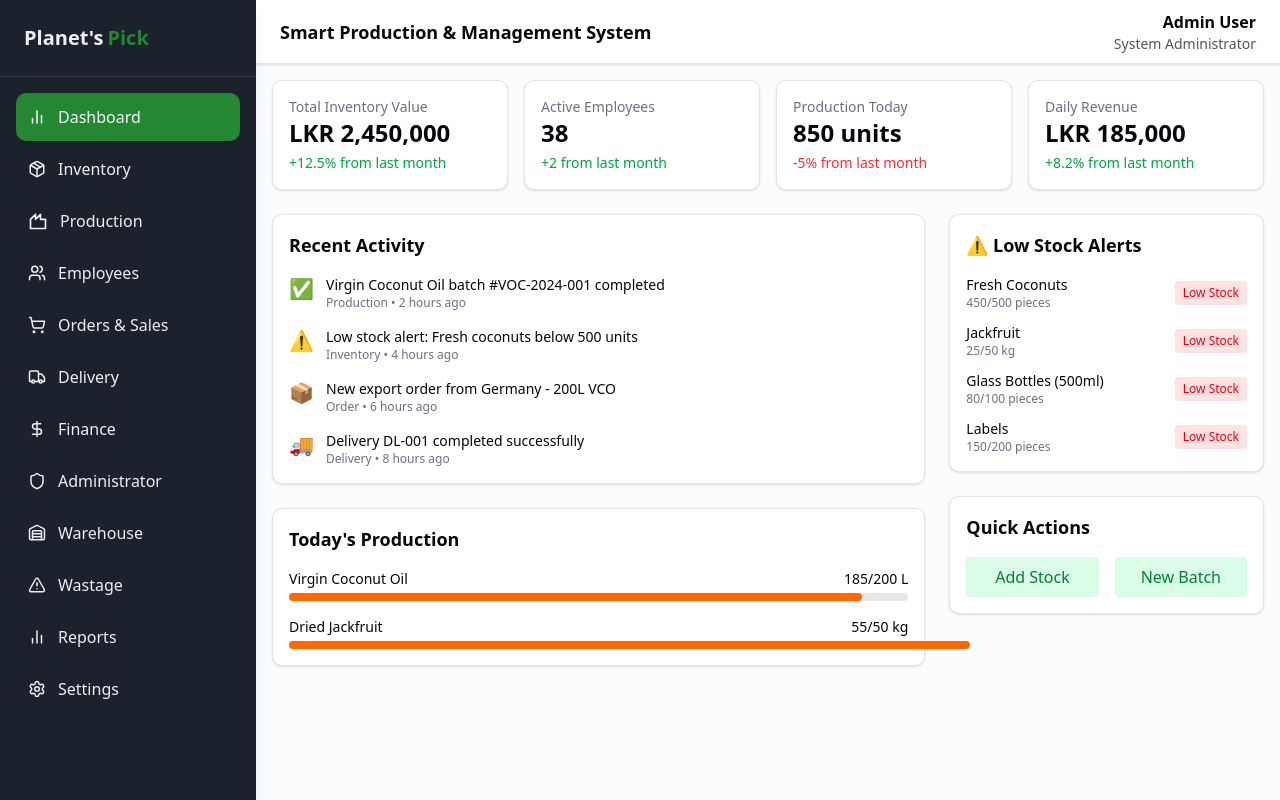
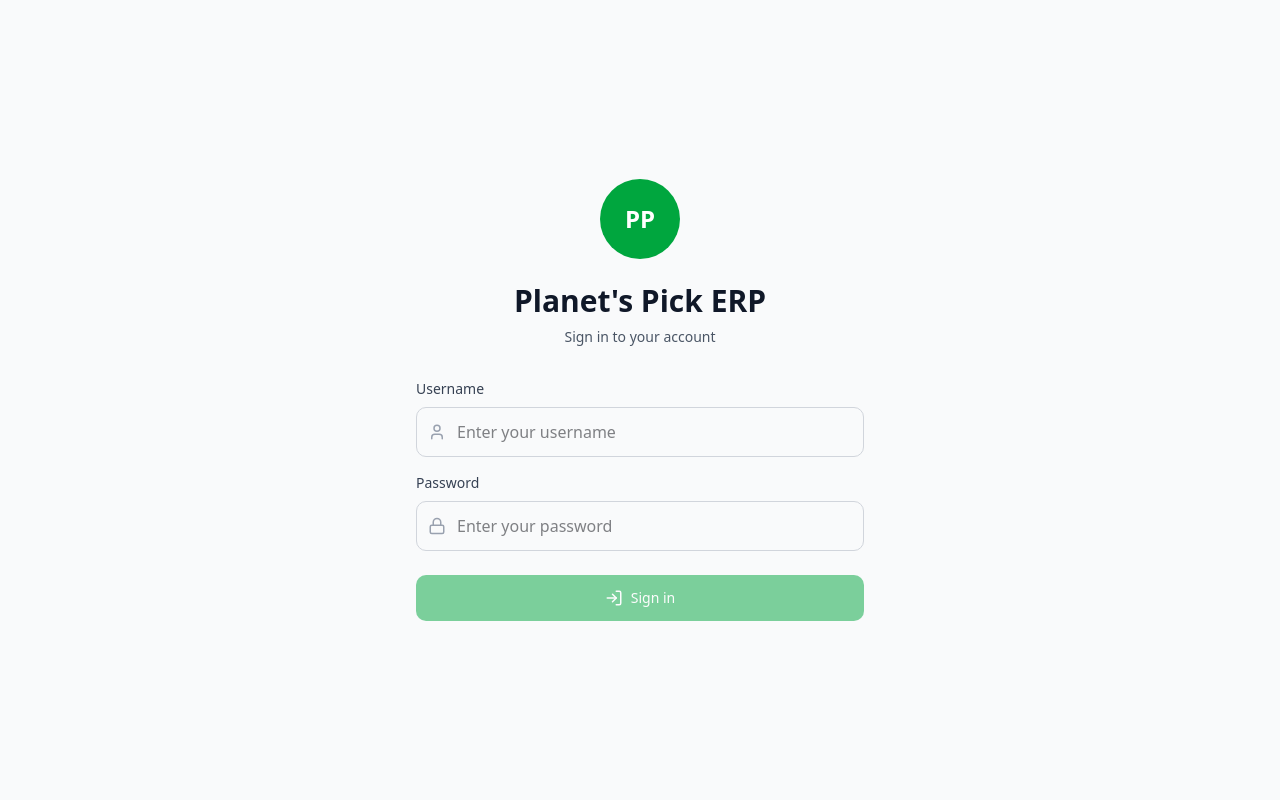
Before and after one commit to nadunwee/planets-pick-ERP, a React (Vite) app: page /login in a window 1280 px wide. Built offline with nearby package versions, Linux system fonts and the light colour scheme.

Commit message:
Add login UI with username and password authentication
Co-authored-by: nadunwee <84174559+nadunwee@users.noreply.github.com>

```diff
--- a/src/App.tsx
+++ b/src/App.tsx
@@ -11,10 +11,24 @@ import Wastage from "@/pages/Wastage";
 import Reports from "@/pages/Reports";
 import Settings from "@/pages/Settings";
 import Warehouse from "@/pages/Warehouse";
+import Login from "@/pages/Login";
 import { Sidebar, type Page } from "@/components/Sidebar";
 
 export default function App() {
   const [currentPage, setCurrentPage] = useState<Page>("Dashboard");
+  const [isAuthenticated, setIsAuthenticated] = useState(false);
+
+  const handleLogin = (username: string, password: string) => {
+    // Simple authentication - in real app, this would call an API
+    if (username && password) {
+      setIsAuthenticated(true);
+    }
+  };
+
+  // Show login page if not authenticated
+  if (!isAuthenticated) {
+    return <Login onLogin={handleLogin} />;
+  }
 
   const renderPage = () => {
     switch (currentPage) {
--- /dev/null
+++ b/src/pages/Login.tsx
@@ -0,0 +1,103 @@
+import { useState } from "react";
+import { LogIn, User, Lock } from "lucide-react";
+
+interface LoginProps {
+  onLogin: (username: string, password: string) => void;
+}
+
+export default function Login({ onLogin }: LoginProps) {
+  const [username, setUsername] = useState("");
+  const [password, setPassword] = useState("");
+  const [isLoading, setIsLoading] = useState(false);
+
+  const handleSubmit = async (e: React.FormEvent) => {
+    e.preventDefault();
+    if (!username || !password) return;
+
+    setIsLoading(true);
+    // Simulate login delay
+    await new Promise(resolve => setTimeout(resolve, 1000));
+    onLogin(username, password);
+    setIsLoading(false);
+  };
+
+  return (
+    <div className="min-h-screen bg-gray-50 flex items-center justify-center py-12 px-4 sm:px-6 lg:px-8">
+      <div className="max-w-md w-full space-y-8">
+        <div className="text-center">
+          <div className="mx-auto h-20 w-20 bg-green-600 rounded-full flex items-center justify-center">
+            <span className="text-white text-2xl font-bold">PP</span>
+          </div>
+          <h2 className="mt-6 text-3xl font-bold text-gray-900">
+            Planet's Pick ERP
+          </h2>
+          <p className="mt-2 text-sm text-gray-600">
+            Sign in to your account
+          </p>
+        </div>
+
+        <form className="mt-8 space-y-6" onSubmit={handleSubmit}>
+          <div className="space-y-4">
+            <div>
+              <label htmlFor="username" className="block text-sm font-medium text-gray-700 mb-2">
+                Username
+              </label>
+              <div className="relative">
+                <User className="absolute left-3 top-1/2 transform -translate-y-1/2 text-gray-400" size={18} />
+                <input
+                  id="username"
+                  name="username"
+                  type="text"
+                  required
+                  value={username}
+                  onChange={(e) => setUsername(e.target.value)}
+                  className="w-full pl-10 pr-4 py-3 border border-gray-300 rounded-lg focus:outline-none focus:ring-2 focus:ring-green-500 focus:border-green-500 transition-colors"
+                  placeholder="Enter your username"
+                />
+              </div>
+            </div>
+
+            <div>
+              <label htmlFor="password" className="block text-sm font-medium text-gray-700 mb-2">
+                Password
+              </label>
+              <div className="relative">
+                <Lock className="absolute left-3 top-1/2 transform -translate-y-1/2 text-gray-400" size={18} />
+                <input
+                  id="password"
+                  name="password"
+                  type="password"
+                  required
+                  value={password}
+                  onChange={(e) => setPassword(e.target.value)}
+                  className="w-full pl-10 pr-4 py-3 border border-gray-300 rounded-lg focus:outline-none focus:ring-2 focus:ring-green-500 focus:border-green-500 transition-colors"
+                  placeholder="Enter your password"
+                />
+              </div>
+            </div>
+          </div>
+
+          <div>
+            <button
+              type="submit"
+              disabled={!username || !password || isLoading}
+              className="group relative w-full flex justify-center py-3 px-4 border border-transparent text-sm font-medium rounded-lg text-white bg-green-600 hover:bg-green-700 focus:outline-none focus:ring-2 focus:ring-offset-2 focus:ring-green-500 disabled:opacity-50 disabled:cursor-not-allowed transition-colors"
+            >
+              {isLoading ? (
+                <div className="flex items-center gap-2">
+                  <div className="animate-spin rounded-full h-4 w-4 border-b-2 border-white"></div>
+                  Signing in...
+                </div>
+              ) : (
+                <div className="flex items-center gap-2">
+                  <LogIn size={18} />
+                  Sign in
+                </div>
+              )}
+            </button>
+          </div>
+        </form>
+      </div>
+    </div>
+  );
+}
```
